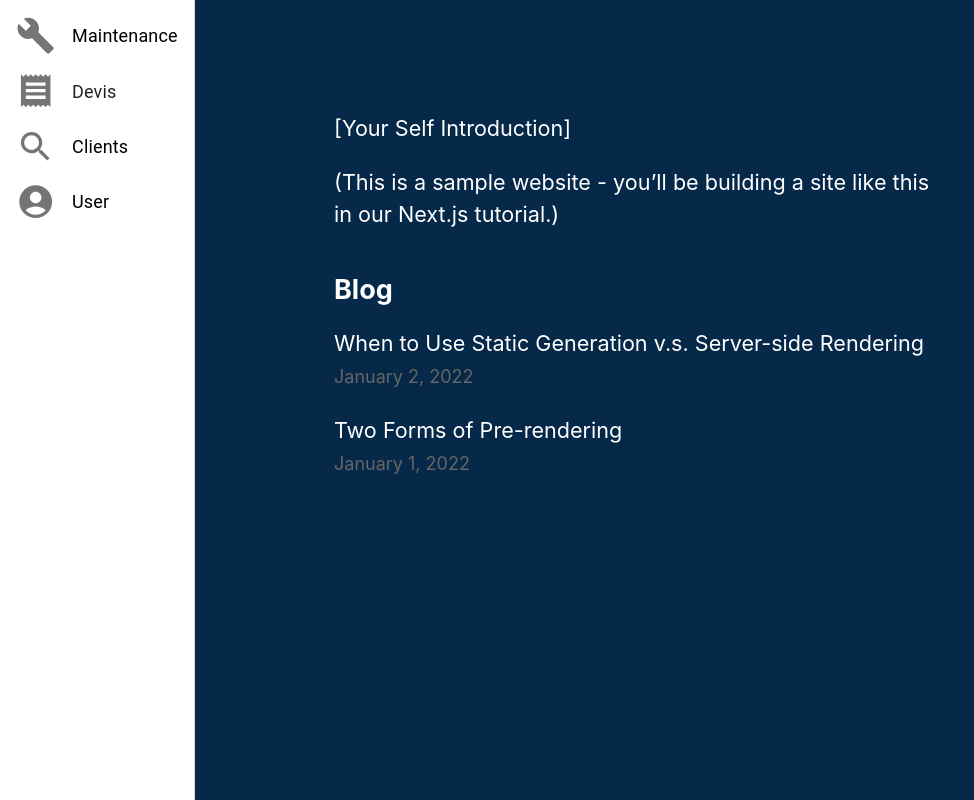
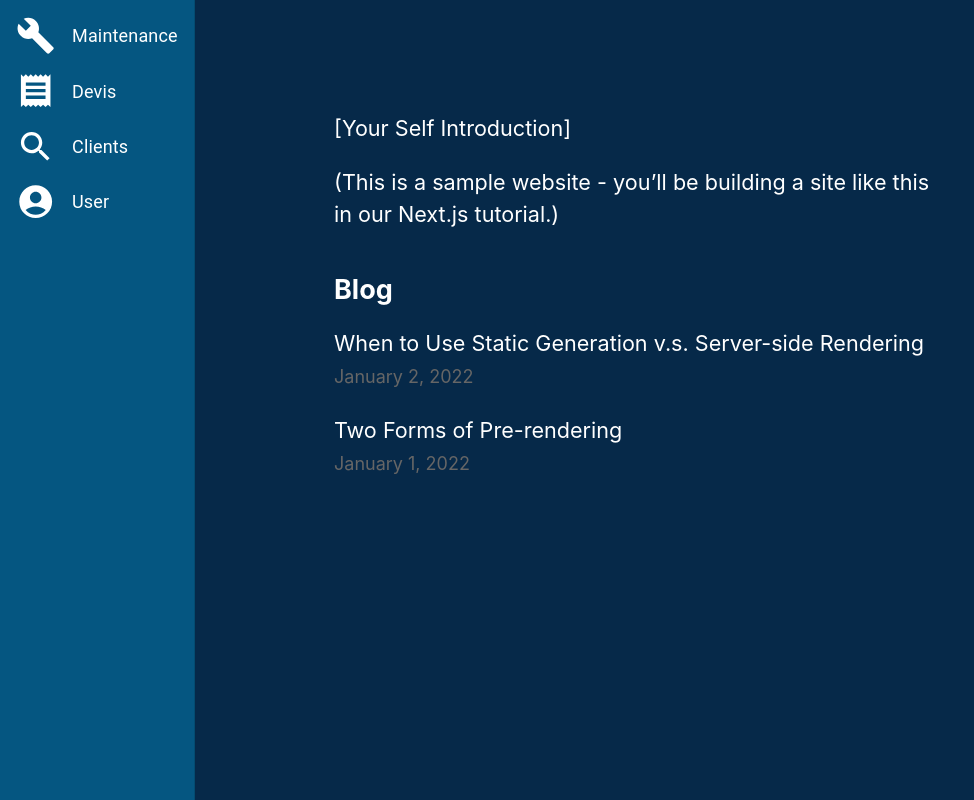
Before and after one commit to asa93/cityclim, a Next.js app: page / in a window 1280 px wide. Shown: the whole page, without its empty margins (0-974 px from the left). Built offline with nearby package versions, Linux system fonts and the light colour scheme.

Commit message:
overrite material ui style

```diff
--- a/components/sidebar.js
+++ b/components/sidebar.js
@@ -33,12 +33,14 @@ export default function SideBar({ children, home, title }) {
         </ListItem>
 
         <ListItem disablePadding>
+          <Link href={`/`}>
             <ListItemButton>
               <ListItemIcon>
                 <ReceiptIcon fontSize="large" />
               </ListItemIcon>
               <ListItemText primary="Devis" />
             </ListItemButton>
+          </Link>
         </ListItem>
 
         <ListItem disablePadding>
--- a/pages/clients.js
+++ b/pages/clients.js
@@ -14,6 +14,8 @@ import { Grid, Button, TextField } from "@mui/material";
 
 import useAxios from "axios-hooks";
 import React, { useState } from "react";
+import AddCircleIcon from "@mui/icons-material/AddCircle";
+import { Add } from "@mui/icons-material";
 
 export default function Clients({ allPostsData }) {
   const [nameFilter, setNameFilter] = useState("");
@@ -29,6 +31,10 @@ export default function Clients({ allPostsData }) {
   if (accounts)
     return (
       <Layout home title={"Clients"}>
+        <Button variant="contained">
+          <AddCircleIcon />
+        </Button>
+
         <TableContainer component={Paper}>
           <Table sx={{}} aria-label="simple table">
             <TableHead>
--- a/styles/global.css
+++ b/styles/global.css
@@ -43,10 +43,18 @@ img {
   background-color: white;
 }
 
-.MuiDrawer-paper, .MuiPaper-root{
-  background-color:#055681
+.MuiDrawer-paper{
+  background-color:#055681 !important
 }
 
-.MuiDrawer-paper a {
-  color:black
+.MuiDrawer-paper a, .MuiDrawer-paper .MuiSvgIcon-root {
+  color:white
 }
+
+.MuiButton-root {
+  background-color: #2BC48A !important;
+}
+
+.MuiButton-root:hover {
+  background-color: #0fbd7a !important;
+}
```
Lines whose indentation alone changed are shown as unchanged.
